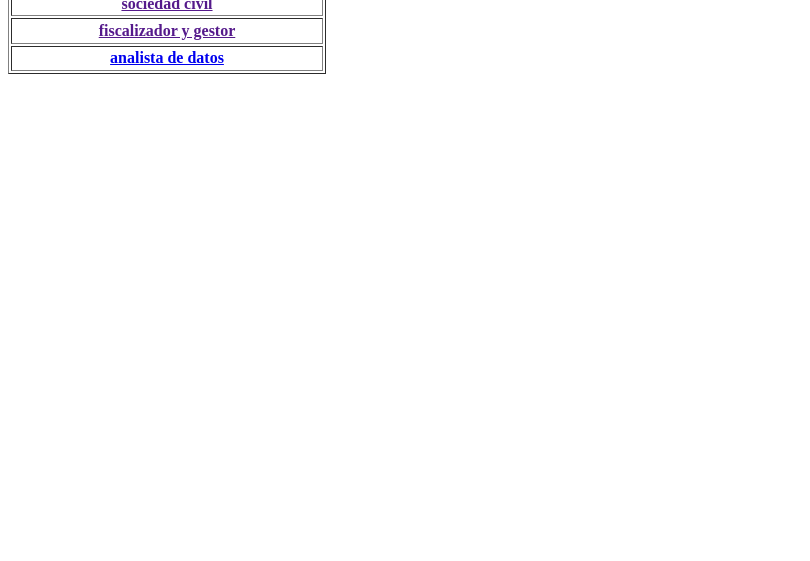
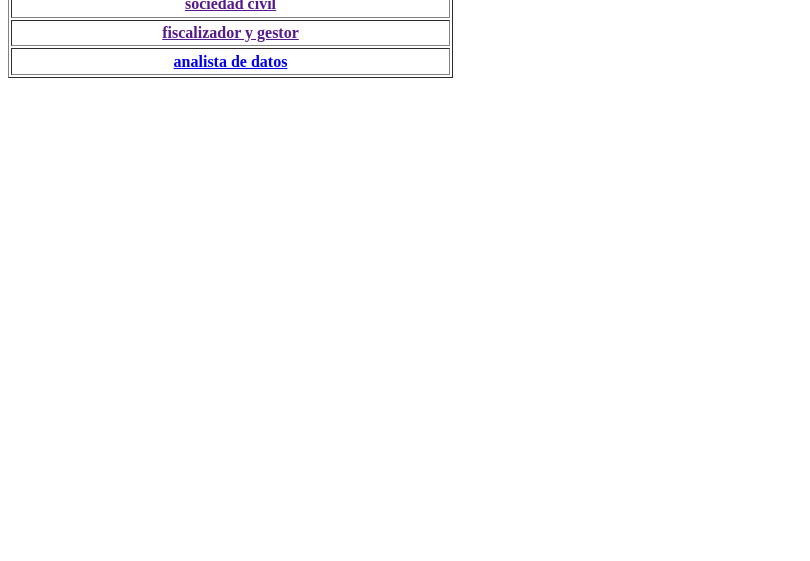
Before and after one commit to plataforma-fiscalizacion-CGR/plataforma-fiscalizacion-CGR.github.io, a plain HTML site: page index.html in a window 1280 px wide. Shown: the part 239-800 px from the top of the page, without its empty margins (0-810 px from the left). Drawn offline with Linux system fonts and the light colour scheme.

Commit message:
Update index.html

```diff
--- a/index.html
+++ b/index.html
@@ -7,7 +7,7 @@
   <body> <img src="file:///C:/Users/alejandro.herrera/Downloads/Logotipo-CGR_margen_blanco.jpg"
 
       alt="" style="width: 747px; height: 215px;">
-    <table style="width: 318px; height: 86px;" border="1">
+    <table style="width: 445px; height: 90px;" border="1">
       <tbody>
         <tr align="center">
           <td style="text-align: center;"><b style="color: #6633ff;"><a href="">sociedad
```
